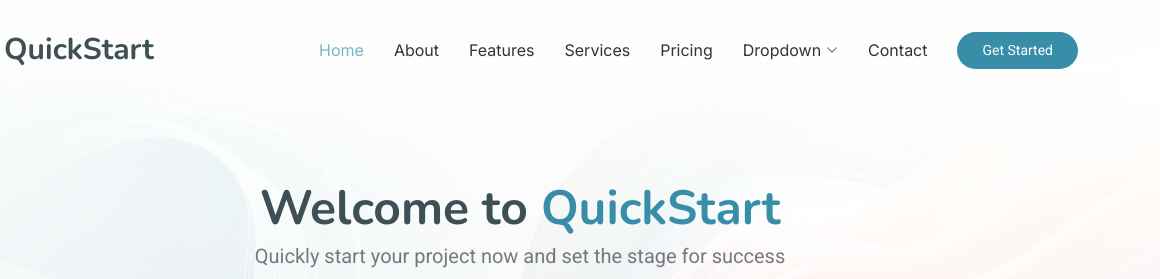
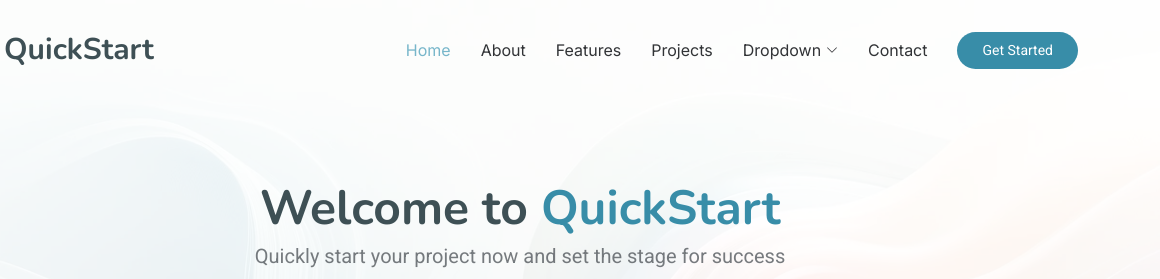
Before and after one commit to sivaprasad2848/donald, a plain HTML site: page index.html in a window 1280 px wide. Shown: the top 279 px of the page, 120-1280 px from the left. Drawn offline with nearby package versions, Linux system fonts and the light colour scheme.

Commit message:
enu changed

```diff
--- a/index.html
+++ b/index.html
@@ -51,8 +51,8 @@
           <li><a href="index.html#hero" class="active">Home</a></li>
           <li><a href="index.html#about">About</a></li>
           <li><a href="index.html#features">Features</a></li>
-          <li><a href="index.html#services">Services</a></li>
-          <li><a href="index.html#pricing">Pricing</a></li>
+           <li><a href="index.html#services">Projects</a></li>
+          <!-- <li><a href="index.html#pricing">Pricing</a></li> -->
           <li class="dropdown"><a href="#"><span>Dropdown</span> <i class="bi bi-chevron-down toggle-dropdown"></i></a>
             <ul>
               <li><a href="#">Dropdown 1</a></li>
```
